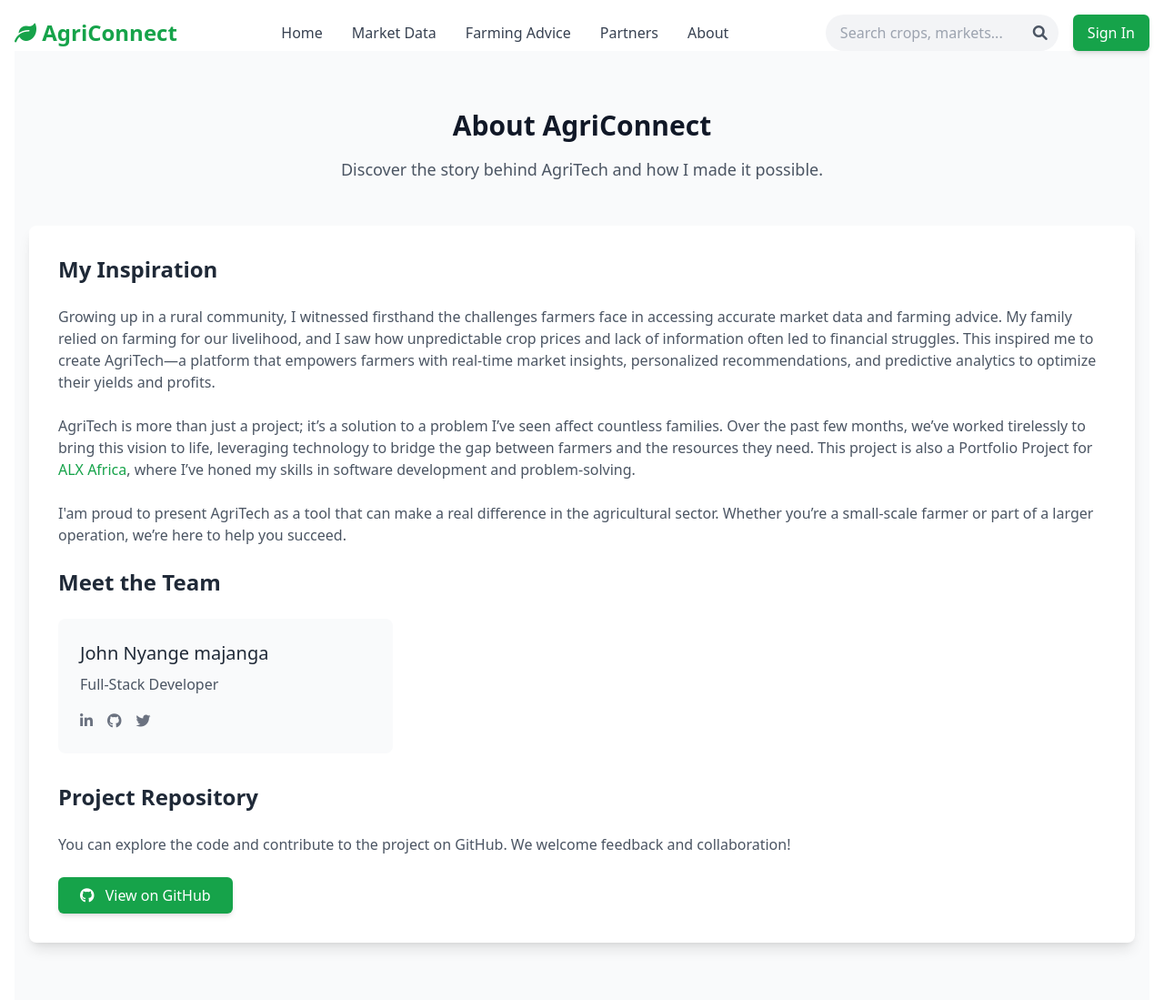
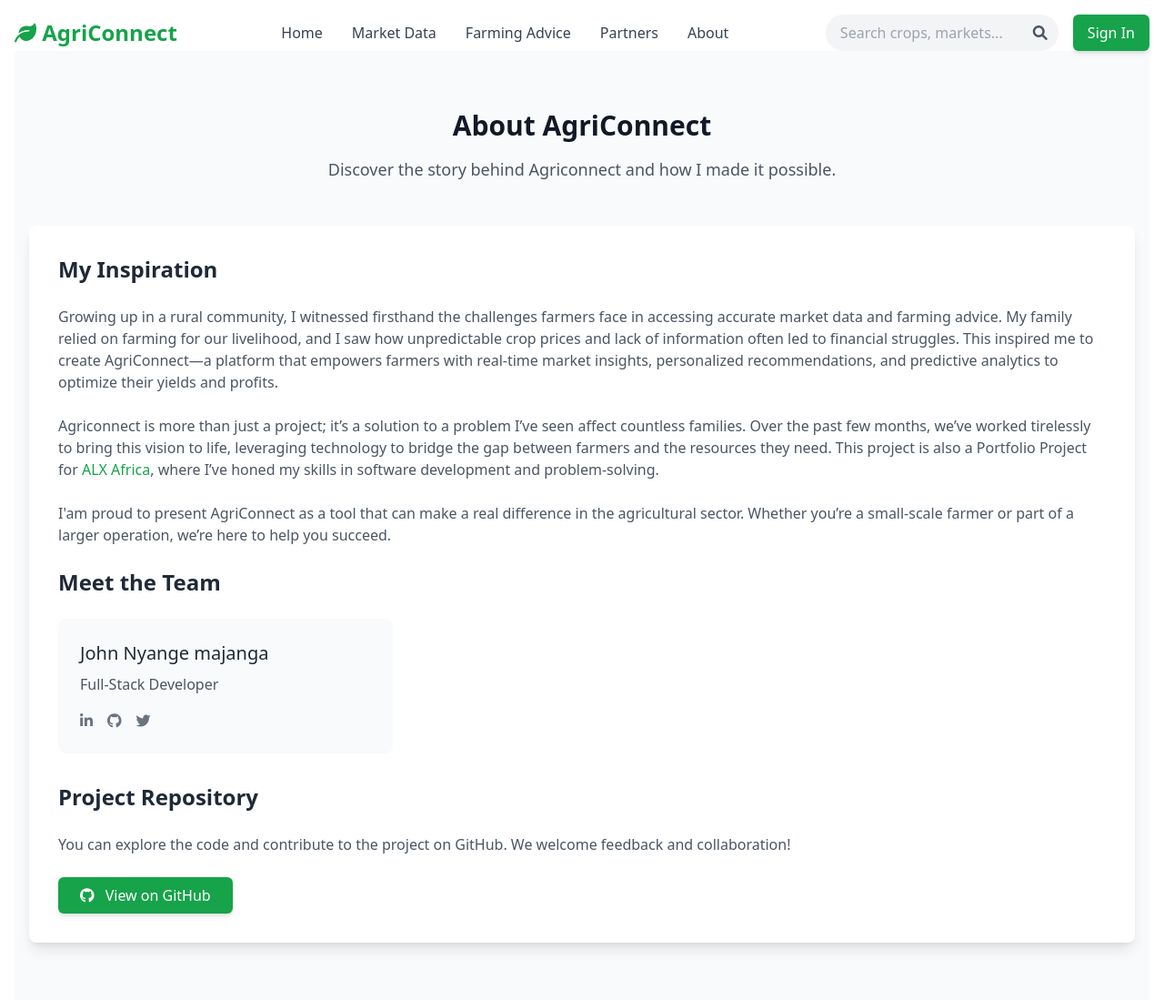
Before and after one commit to Majangajohn/Agriconnect, a Flask app: page /about in a window 1280 px wide. Shown: the top 1099 px of the page at 91% size. Run offline with Flask 3, Linux system fonts and the light colour scheme; some libraries are stand-ins or nearby versions.

Commit message:
'updated'

```diff
--- a/agriconnect/templates/about.html
+++ b/agriconnect/templates/about.html
@@ -5,19 +5,23 @@
     <div class="container mx-auto px-4">
         <div class="text-center mb-12">
             <h2 class="text-3xl font-bold text-gray-900 dark:text-white mb-4">About AgriConnect</h2>
-            <p class="text-lg text-gray-600 dark:text-gray-400 max-w-3xl mx-auto">Discover the story behind AgriTech and how I made it possible.</p>
+            <p class="text-lg text-gray-600 dark:text-gray-400 max-w-3xl mx-auto">Discover the story behind Agriconnect and how I made it possible.</p>
         </div>
 
         <div class="bg-white dark:bg-gray-800 rounded-lg shadow-lg p-8">
             <h3 class="text-2xl font-semibold text-gray-800 dark:text-gray-200 mb-6">My Inspiration</h3>
             <p class="text-gray-600 dark:text-gray-400 mb-6">
-                Growing up in a rural community, I witnessed firsthand the challenges farmers face in accessing accurate market data and farming advice. My family relied on farming for our livelihood, and I saw how unpredictable crop prices and lack of information often led to financial struggles. This inspired me to create AgriTech—a platform that empowers farmers with real-time market insights, personalized recommendations, and predictive analytics to optimize their yields and profits.
+                Growing up in a rural community, I witnessed firsthand the challenges farmers face in accessing accurate market data and farming advice.
+                 My family relied on farming for our livelihood, and I saw how unpredictable crop prices and lack of information often led to financial struggles.
+                 This inspired me to create AgriConnect—a platform that empowers farmers with real-time market insights, personalized recommendations, and predictive analytics to optimize their yields and profits.
             </p>
             <p class="text-gray-600 dark:text-gray-400 mb-6">
-                AgriTech is more than just a project; it’s a solution to a problem I’ve seen affect countless families. Over the past few months, we’ve worked tirelessly to bring this vision to life, leveraging technology to bridge the gap between farmers and the resources they need. This project is also a Portfolio Project for <a href="https://www.alxafrica.com/" class="text-primary-600 dark:text-primary-400 hover:underline" target="_blank" rel="noopener noreferrer">ALX Africa</a>, where I’ve honed my skills in software development and problem-solving.
+                Agriconnect is more than just a project; it’s a solution to a problem I’ve seen affect countless families. Over the past few months,
+                we’ve worked tirelessly to bring this vision to life, leveraging technology to bridge the gap between farmers and the resources they need.
+                This project is also a Portfolio Project for <a href="https://www.alxafrica.com/" class="text-primary-600 dark:text-primary-400 hover:underline" target="_blank" rel="noopener noreferrer">ALX Africa</a>, where I’ve honed my skills in software development and problem-solving.
             </p>
             <p class="text-gray-600 dark:text-gray-400 mb-6">
-                I'am proud to present AgriTech as a tool that can make a real difference in the agricultural sector. Whether you’re a small-scale farmer or part of a larger operation, we’re here to help you succeed.
+                I'am proud to present AgriConnect as a tool that can make a real difference in the agricultural sector. Whether you’re a small-scale farmer or part of a larger operation, we’re here to help you succeed.
             </p>
 
             <h3 class="text-2xl font-semibold text-gray-800 dark:text-gray-200 mb-6">Meet the Team</h3>
```
